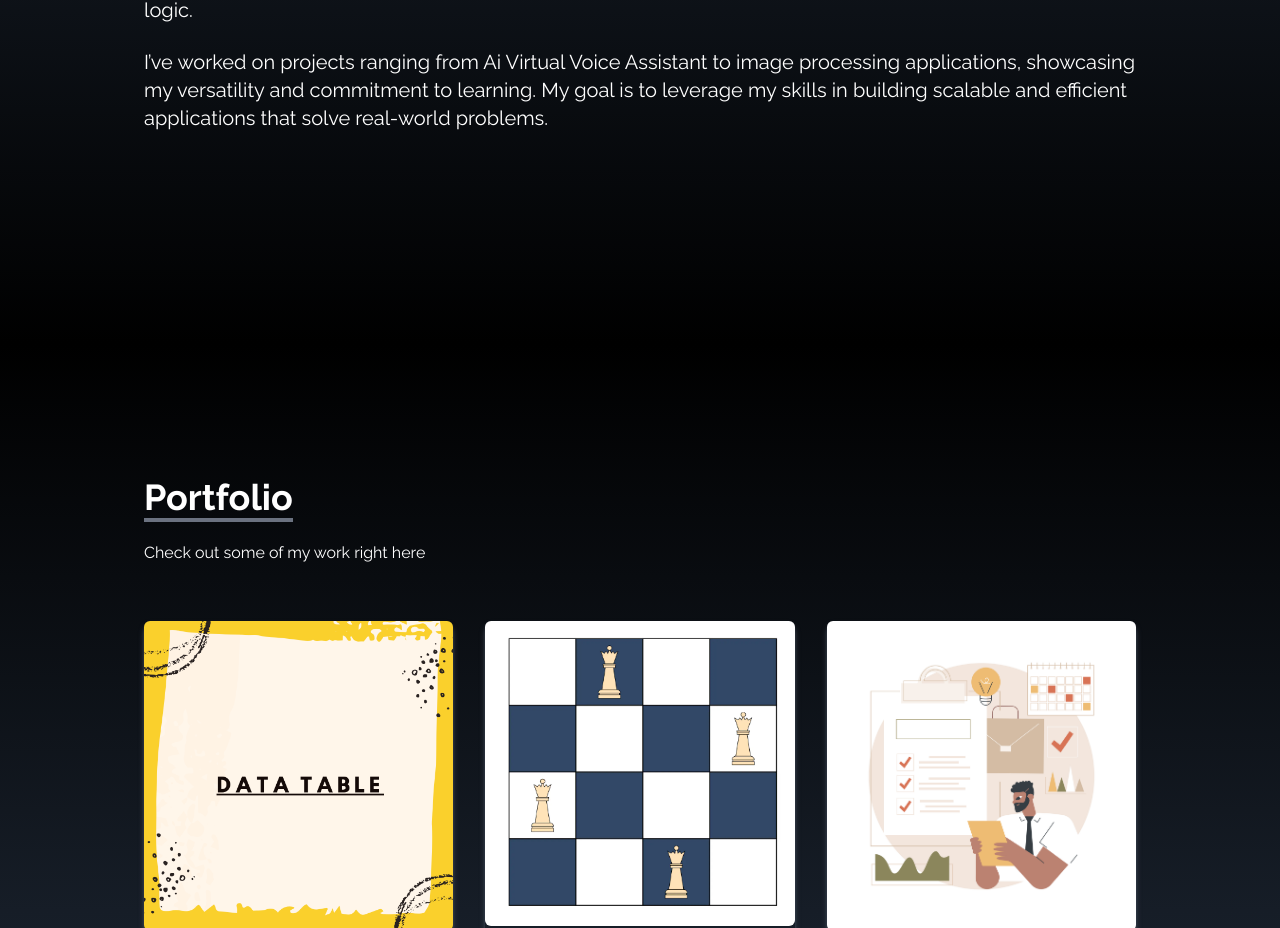
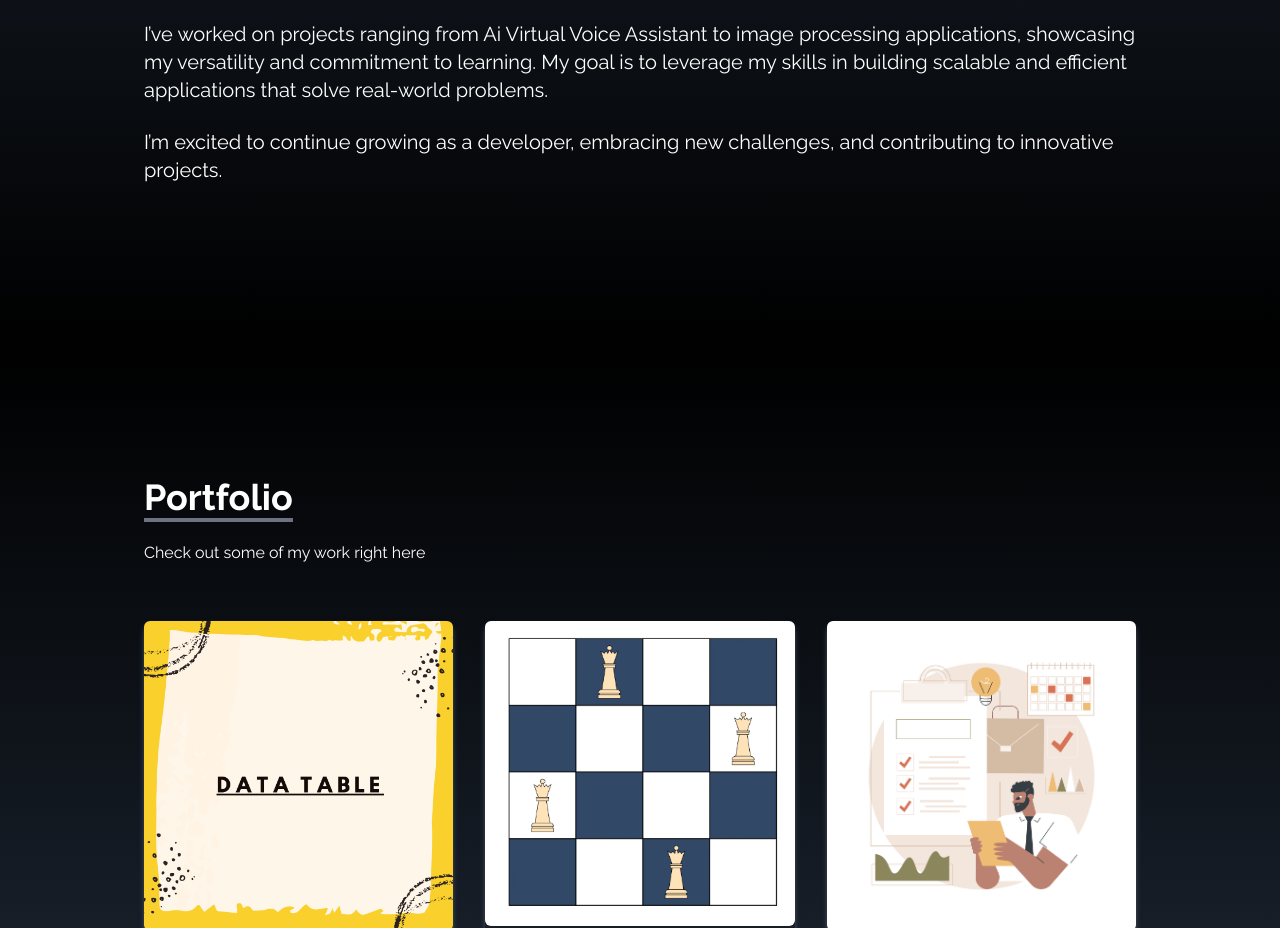
Before and after one commit to rahulkumar75/MyPortfolio, a React (Create React App) app: page / in a window 1280 px wide. Shown: the part 1256-2184 px from the top of the page. Built offline with nearby package versions, Linux system fonts and the light colour scheme.

Commit message:
About Update

```diff
--- a/src/components/About.jsx
+++ b/src/components/About.jsx
@@ -30,10 +30,10 @@
 
         <br />
 
-        {/* <p className="text-xl">
+        <p className="text-xl">
         I’m excited to continue growing as a developer, embracing new challenges, and contributing to innovative projects.
-        </p> */}
-        {/*Boom Boom */}
+        </p>
+
       </div>
     </div>
   );
```
